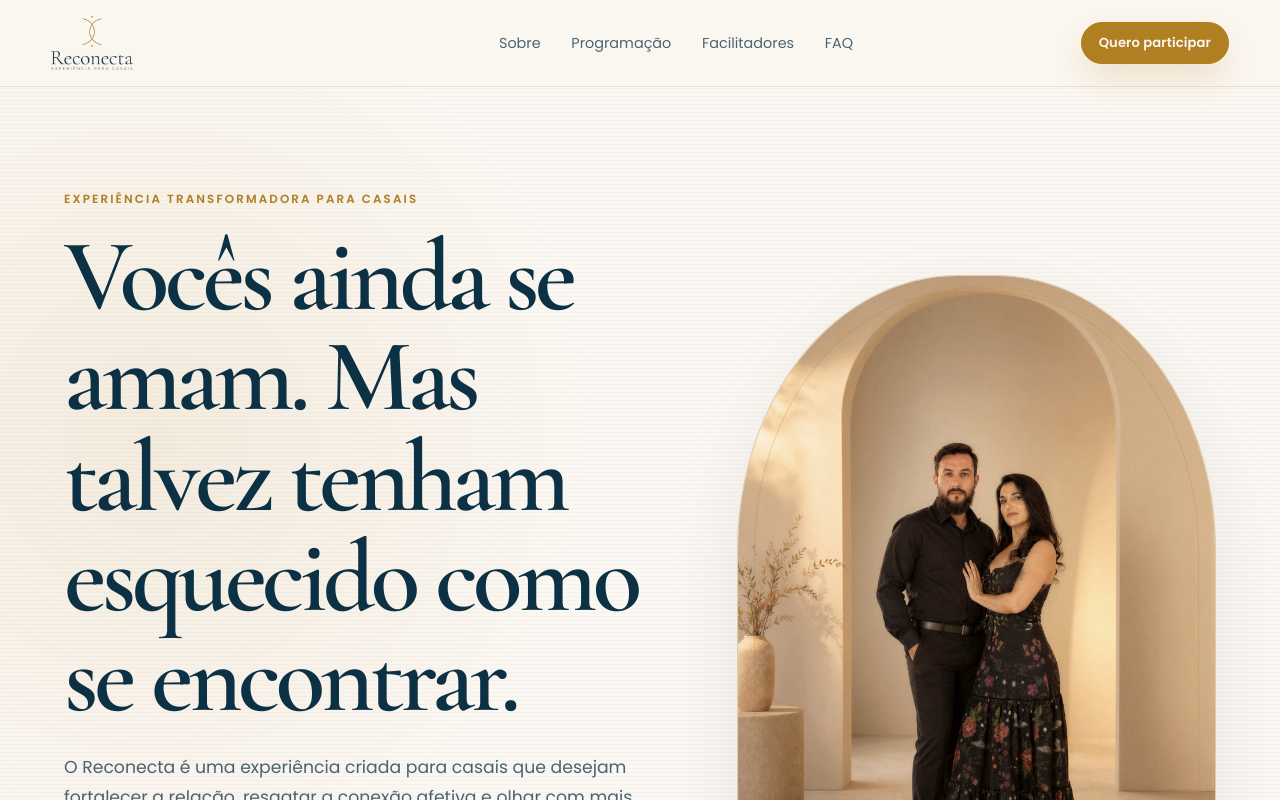
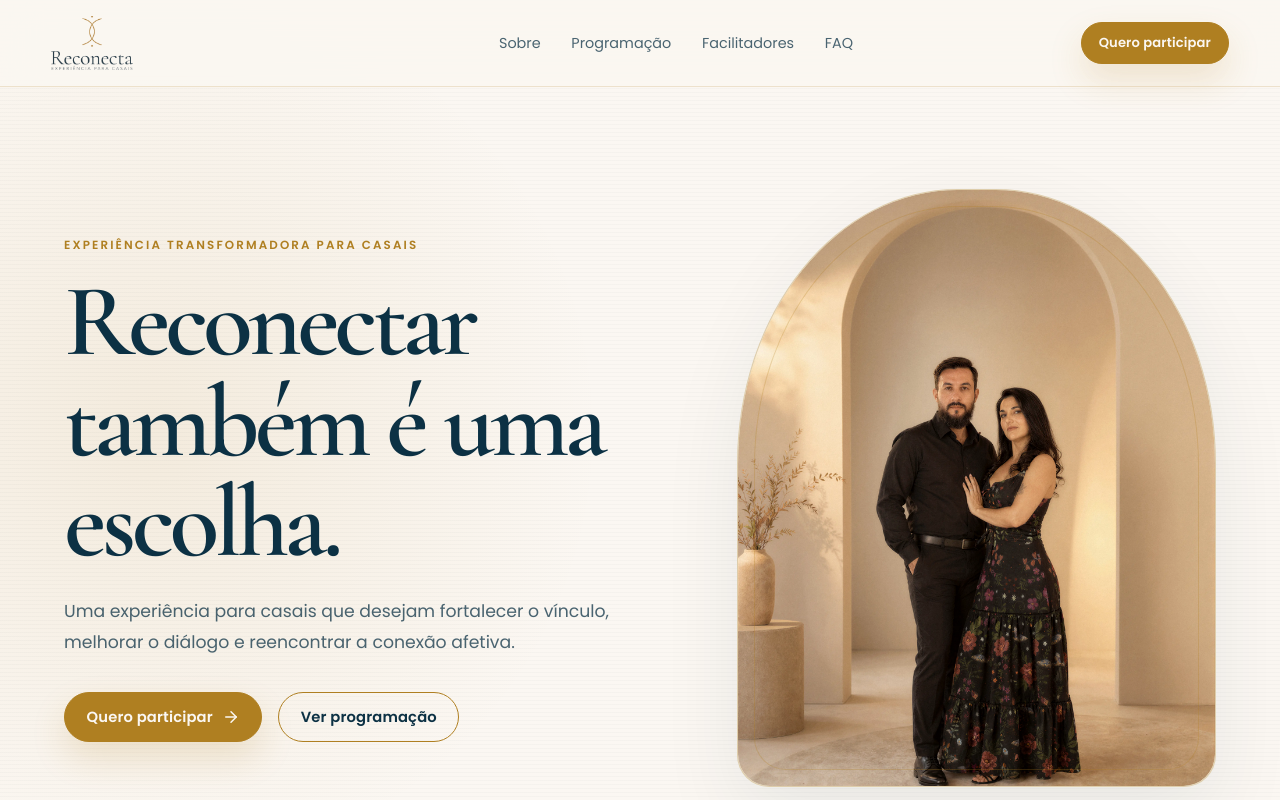
Before and after one commit to viniciuskunen-prog/Reconecta, a React (Vite) app: page / in a window 1280 px wide. Shown: the top 800 px of the page. Built offline with nearby package versions, Linux system fonts and the light colour scheme.

Commit message:
Shorten hero copy

```diff
--- a/src/main.jsx
+++ b/src/main.jsx
@@ -139,12 +139,10 @@ function Hero() {
       <div className="hero-copy">
         <p className="eyebrow">Experiência transformadora para casais</p>
         <h1>
-          Vocês ainda se amam. Mas talvez tenham esquecido como se encontrar.
+          Reconectar também é uma escolha.
         </h1>
         <p className="lead">
-          O Reconecta é uma experiência criada para casais que desejam fortalecer
-          a relação, resgatar a conexão afetiva e olhar com mais consciência para
-          os movimentos invisíveis que influenciam a vida a dois.
+          Uma experiência para casais que desejam fortalecer o vínculo, melhorar o diálogo e reencontrar a conexão afetiva.
         </p>
 
         <div className="hero-actions">
```
